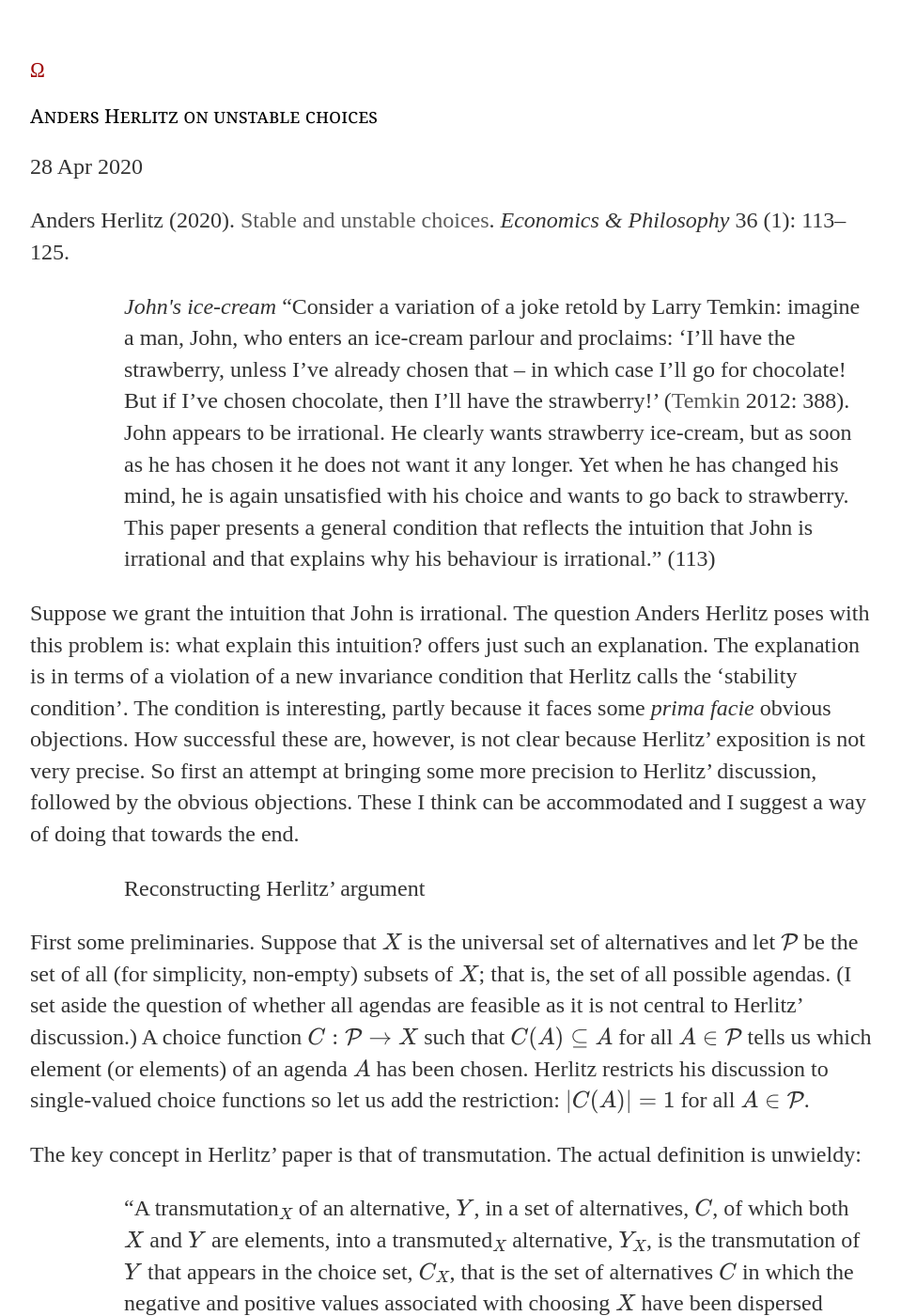
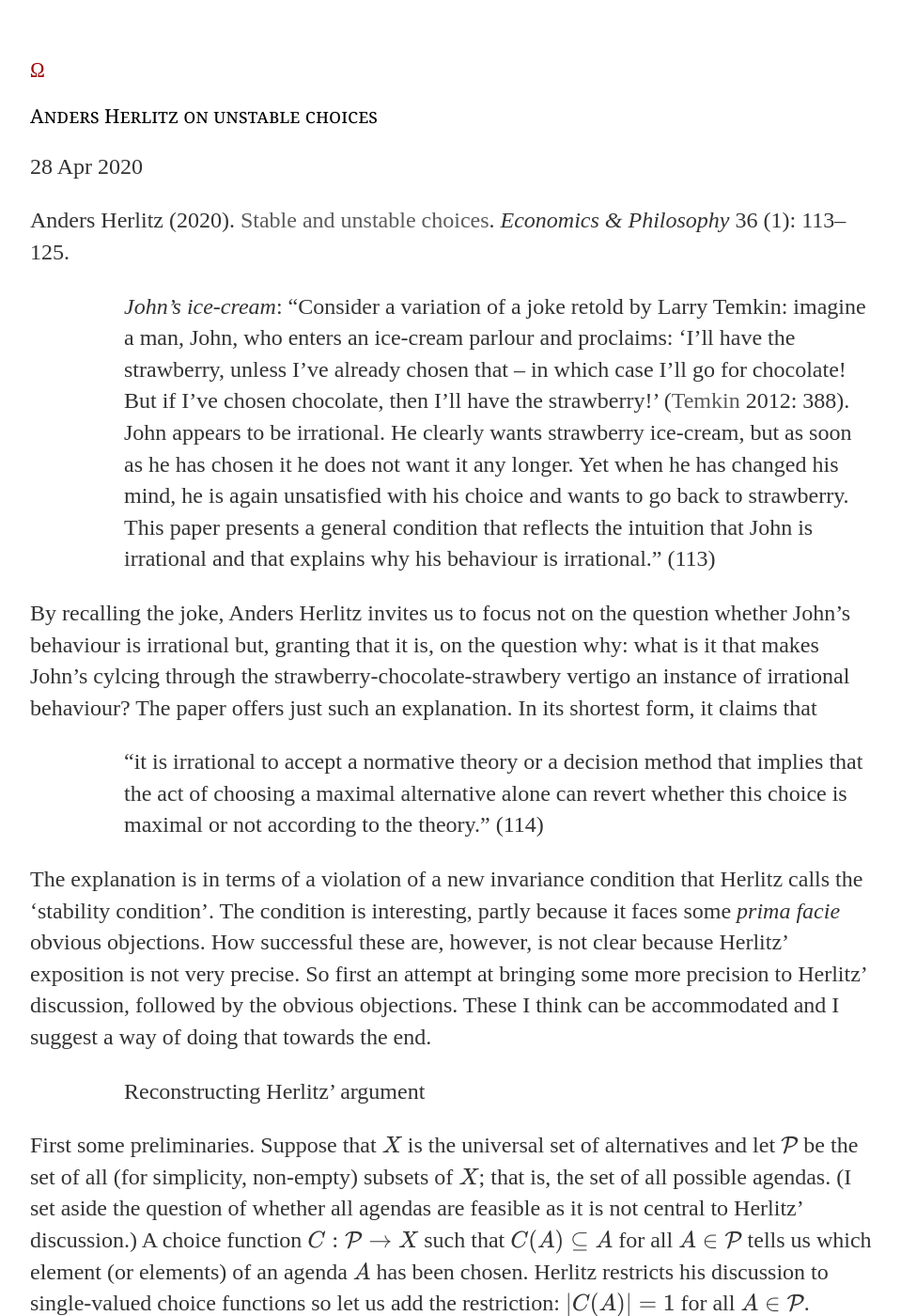
Before and after one commit to uzunovam/uzunovam, a Jekyll site: the page built from _posts/2020-04-28-anders-herlitz-on-unstable-choices.md, in a window 1280 px wide and 1400 px high. Shown: the whole window at 94% size, without its empty margins (160-1119 px from the left). Built offline with Jekyll 4.4.1, drawn with Linux system fonts in a browser that asks for light colours.

Commit message:
Update 2020-04-28-anders-herlitz-on-unstable-choices.md

```diff
--- a/_posts/2020-04-28-anders-herlitz-on-unstable-choices.md
+++ b/_posts/2020-04-28-anders-herlitz-on-unstable-choices.md
@@ -5,10 +5,14 @@ date: 2020-04-28
 ---
 <p>Anders Herlitz (2020). <a href="https://doi.org/10.1017/S0266267119000026" target="_blank" rel="noopener">Stable and unstable choices</a>. <cite>Economics & Philosophy</cite> 36 (1): 113–125.</p>
 
-<p style="padding-left:100px;"><cite>John's ice-cream</cite> “Consider a variation of a joke retold by Larry Temkin: imagine a man, John, who enters an ice-cream parlour and proclaims: ‘I’ll have the strawberry, unless I’ve already chosen that – in which case I’ll go for chocolate! But if I’ve chosen chocolate, then I’ll have the strawberry!’ (<a href="https://doi.org/10.1093/acprof:oso/9780199759446.001.0001" target="_blank" rel="noopener">Temkin</a> 2012: 388). John appears to be irrational. He clearly wants strawberry ice-cream, but as soon as he has chosen it he does not want it any longer. Yet when he has changed his mind, he is again unsatisfied with his choice and wants to go back to strawberry. This paper presents a general condition that reflects the intuition that John is irrational and that explains why his behaviour is irrational.” (113)</p>
+<p style="padding-left:100px;"><cite>John’s ice-cream</cite>: “Consider a variation of a joke retold by Larry Temkin: imagine a man, John, who enters an ice-cream parlour and proclaims: ‘I’ll have the strawberry, unless I’ve already chosen that – in which case I’ll go for chocolate! But if I’ve chosen chocolate, then I’ll have the strawberry!’ (<a href="https://doi.org/10.1093/acprof:oso/9780199759446.001.0001" target="_blank" rel="noopener">Temkin</a> 2012: 388). John appears to be irrational. He clearly wants strawberry ice-cream, but as soon as he has chosen it he does not want it any longer. Yet when he has changed his mind, he is again unsatisfied with his choice and wants to go back to strawberry. This paper presents a general condition that reflects the intuition that John is irrational and that explains why his behaviour is irrational.” (113)</p>
 
-<p>Suppose we grant the intuition that John is irrational. The question Anders Herlitz poses with this problem is: what explain this intuition?
-offers just such an explanation. The explanation is in terms of a violation of a new invariance condition that Herlitz calls the ‘stability condition’. The condition is interesting, partly because it faces some <cite>prima facie</cite> obvious objections. How successful these are, however, is not clear because Herlitz’ exposition is not very precise. So first an attempt at bringing some more precision to Herlitz’ discussion, followed by the obvious objections. These I think can be accommodated and I suggest a way of doing that towards the end.</p>
+<p>By recalling the joke, Anders Herlitz invites us to focus not on the question whether John’s behaviour is irrational but, granting that it is, on the question why: what is it that makes John’s cylcing through the strawberry-chocolate-strawbery vertigo an instance of irrational behaviour? The paper offers just such an explanation. In its shortest form, it claims that</p>
+
+<p style="padding-left:100px;">“it is irrational to accept a normative theory or a decision method that implies
+that the act of choosing a maximal alternative alone can revert whether this choice is maximal or not according to the theory.” (114)</p>
+
+<p>The explanation is in terms of a violation of a new invariance condition that Herlitz calls the ‘stability condition’. The condition is interesting, partly because it faces some <cite>prima facie</cite> obvious objections. How successful these are, however, is not clear because Herlitz’ exposition is not very precise. So first an attempt at bringing some more precision to Herlitz’ discussion, followed by the obvious objections. These I think can be accommodated and I suggest a way of doing that towards the end.</p>
 
 <p style="padding-left:100px;">Reconstructing Herlitz’ argument</p>
 
```
